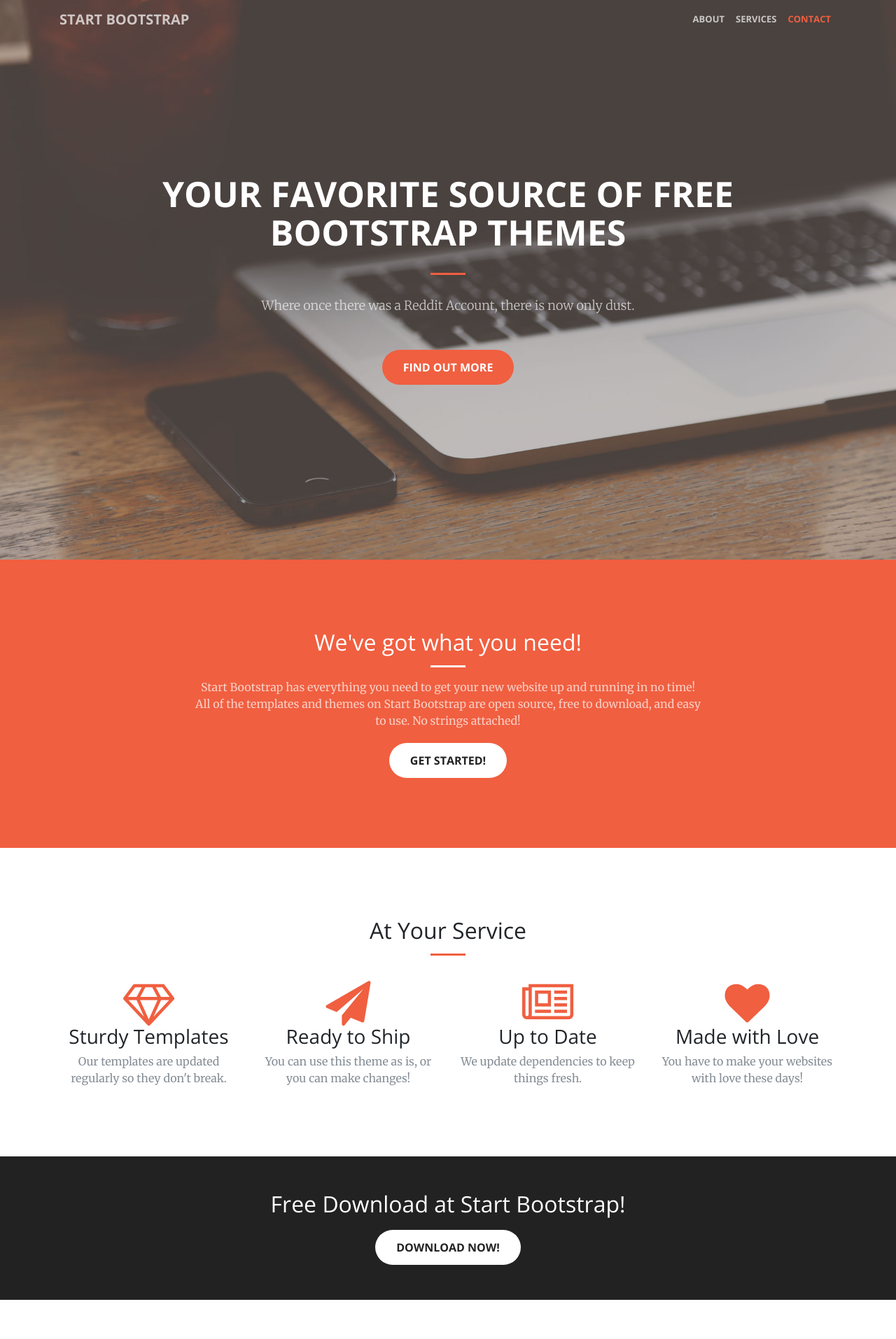
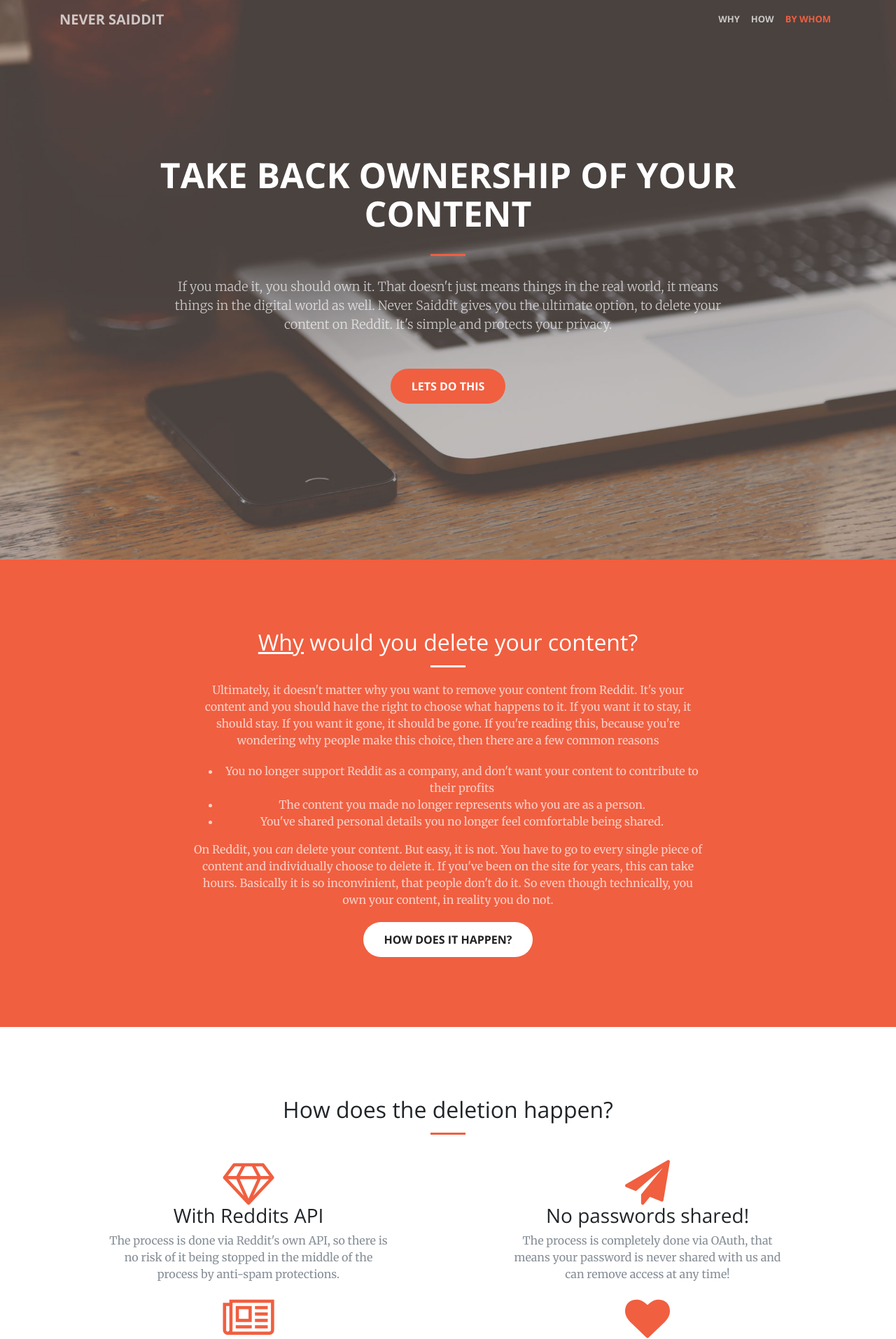
Before and after one commit to Damgaard/Never-Saiddit, a Django app: page / in a window 1280 px wide. Shown: the top 1914 px of the page at 70% size. Run offline with Django 3.2, Linux system fonts and the light colour scheme; parts of the project's set-up code (start-up, migrations or seed data) failed here and were passed over; some libraries are stand-ins or nearby versions.

Commit message:
Update copy

```diff
--- a/never_saiddit/templates/base.html
+++ b/never_saiddit/templates/base.html
@@ -50,20 +50,20 @@
     <!-- Navigation -->
     <nav class="navbar navbar-expand-lg navbar-light fixed-top" id="mainNav">
       <div class="container">
-        <a class="navbar-brand js-scroll-trigger" href="#page-top">Start Bootstrap</a>
+        <a class="navbar-brand js-scroll-trigger" href="#page-top">Never Saiddit</a>
         <button class="navbar-toggler navbar-toggler-right" type="button" data-toggle="collapse" data-target="#navbarResponsive" aria-controls="navbarResponsive" aria-expanded="false" aria-label="Toggle navigation">
           <span class="navbar-toggler-icon"></span>
         </button>
         <div class="collapse navbar-collapse" id="navbarResponsive">
           <ul class="navbar-nav ml-auto">
             <li class="nav-item">
-              <a class="nav-link js-scroll-trigger" href="#about">About</a>
+              <a class="nav-link js-scroll-trigger" href="#about">Why</a>
             </li>
             <li class="nav-item">
-              <a class="nav-link js-scroll-trigger" href="#services">Services</a>
+              <a class="nav-link js-scroll-trigger" href="#services">How</a>
             </li>
             <li class="nav-item">
-              <a class="nav-link js-scroll-trigger" href="#contact">Contact</a>
+              <a class="nav-link js-scroll-trigger" href="#contact">By Whom</a>
             </li>
           </ul>
         </div>
@@ -92,19 +92,21 @@
           <div class="col-lg-8 mx-auto text-center">
             <h2 class="section-heading">Let's Get In Touch!</h2>
             <hr class="primary">
-            <p>Ready to start your next project with us? That's great! Give us a call or send us an email and we will get back to you as soon as possible!</p>
+            <p>Did this project help you? Then I'd love to hear about it. And if you got any questions then you're also more than welcome to out to me by E-mail and I'll get back to you as soon as I'm able.</p>
           </div>
         </div>
         <div class="row">
-          <div class="col-lg-4 ml-auto text-center">
-            <i class="fa fa-phone fa-3x sr-contact"></i>
-            <p>123-456-6789</p>
+          <div class="col-lg-4 text-center">
+              <i class="fa fa-github fa-3x sr-contact"></i>
+              <p><a href="https://github.com/Damgaard">Damgaard</a></p>
           </div>
-          <div class="col-lg-4 mr-auto text-center">
-            <i class="fa fa-envelope-o fa-3x sr-contact"></i>
-            <p>
-              <a href="mailto:your-email@your-domain.com">feedback@startbootstrap.com</a>
-            </p>
+          <div class="col-lg-4 text-center">
+              <i class="fa fa-envelope-o fa-3x sr-contact"></i>
+              <p><a href="mailto:andreas.damgaard.p@gmail.com">andreas.damgaard.p@gmail.com</a></p>
+          </div>
+          <div class="col-lg-4 text-center">
+              <i class="fa fa-server fa-3x sr-contact"></i>
+              <p><a href="https://andreas-damgaard.com">Personal Website</a></p>
           </div>
         </div>
       </div>
--- a/never_saiddit/templates/pages/home.html
+++ b/never_saiddit/templates/pages/home.html
@@ -4,10 +4,13 @@
 <header class="masthead">
   <div class="header-content">
     <div class="header-content-inner">
-      <h1 id="homeHeading">Your Favorite Source of Free Bootstrap Themes</h1>
+      <h1 id="homeHeading">Take back ownership of your content</h1>
       <hr>
-      <p>Where once there was a Reddit Account, there is now only dust.</p>
-      <a class="btn btn-primary btn-xl js-scroll-trigger" href="{% url 'reddit:authorize' %}">Find Out More</a>
+      <p>If you made it, you should own it. That doesn't just means things in
+the real world, it means things in the digital world as well. Never Saiddit
+gives you the ultimate option, to delete your content on Reddit. It's simple
+and protects your privacy.</p>
+      <a class="btn btn-primary btn-xl js-scroll-trigger" href="{% url 'reddit:authorize' %}">Lets Do This</a>
     </div>
   </div>
 </header>
@@ -16,10 +19,32 @@
   <div class="container">
     <div class="row">
       <div class="col-lg-8 mx-auto text-center">
-        <h2 class="section-heading text-white">We've got what you need!</h2>
+        <h2 class="section-heading text-white"><u>Why</u> would you delete your content?</h2>
         <hr class="light">
-        <p class="text-faded">Start Bootstrap has everything you need to get your new website up and running in no time! All of the templates and themes on Start Bootstrap are open source, free to download, and easy to use. No strings attached!</p>
-        <a class="btn btn-default btn-xl js-scroll-trigger" href="#services">Get Started!</a>
+        <p class="text-faded">
+
+<p class="text-faded">Ultimately, it doesn't matter why you want to remove your
+content from Reddit. It's your content and you should have the right to choose
+what happens to it. If you want it to stay, it should stay. If you want it gone,
+it should be gone. If you're reading this, because you're wondering why people
+make this choice, then there are a few common reasons</p>
+
+<ul class="text-faded">
+  <li>You no longer support Reddit as a company, and don't want your content to contribute to their profits</li>
+  <li>The content you made no longer represents who you are as a person.</li>
+  <li>You've shared personal details you no longer feel comfortable being shared.</li>
+
+</ul>
+
+<p class="text-faded">On Reddit, you <em>can</em> delete your content. But
+easy, it is not. You have to go to every single piece of content and
+individually choose to delete it. If you've been on the site for years, this
+can take hours. Basically it is so inconvinient, that people don't do it. So
+even though technically, you own your content, in reality you do not.</p>
+
+</p>
+
+        <a class="btn btn-default btn-xl js-scroll-trigger" href="#services">How does it happen?</a>
       </div>
     </div>
   </div>
@@ -29,39 +54,39 @@
   <div class="container">
     <div class="row">
       <div class="col-lg-12 text-center">
-        <h2 class="section-heading">At Your Service</h2>
+        <h2 class="section-heading">How does the deletion happen?</h2>
         <hr class="primary">
       </div>
     </div>
   </div>
   <div class="container">
     <div class="row">
-      <div class="col-lg-3 col-md-6 text-center">
+      <div class="col-lg-6 col-md-12 text-center">
         <div class="service-box">
           <i class="fa fa-4x fa-diamond text-primary sr-icons"></i>
-          <h3>Sturdy Templates</h3>
-          <p class="text-muted">Our templates are updated regularly so they don't break.</p>
+          <h3>With Reddits API</h3>
+          <p class="text-muted">The process is done via Reddit's own API, so there is no risk of it being stopped in the middle of the process by anti-spam protections.</p>
         </div>
       </div>
-      <div class="col-lg-3 col-md-6 text-center">
+      <div class="col-lg-6 col-md-12 text-center">
         <div class="service-box">
           <i class="fa fa-4x fa-paper-plane text-primary sr-icons"></i>
-          <h3>Ready to Ship</h3>
-          <p class="text-muted">You can use this theme as is, or you can make changes!</p>
+          <h3>No passwords shared!</h3>
+          <p class="text-muted">The process is completely done via OAuth, that means your password is never shared with us and can remove access at any time!</p>
         </div>
       </div>
-      <div class="col-lg-3 col-md-6 text-center">
+      <div class="col-lg-6 col-md-12 text-center">
         <div class="service-box">
           <i class="fa fa-4x fa-newspaper-o text-primary sr-icons"></i>
-          <h3>Up to Date</h3>
-          <p class="text-muted">We update dependencies to keep things fresh.</p>
+          <h3>No need to be a geek</h3>
+          <p class="text-muted">You just click a few buttons, authorize us and then everything will be handled automatically by us. You don't need to setup a greasemonkey script, run a python script or any other thing that requires technical knowledge.</p>
         </div>
       </div>
-      <div class="col-lg-3 col-md-6 text-center">
+      <div class="col-lg-6 col-md-12 text-center">
         <div class="service-box">
           <i class="fa fa-4x fa-heart text-primary sr-icons"></i>
-          <h3>Made with Love</h3>
-          <p class="text-muted">You have to make your websites with love these days!</p>
+          <h3>Complete the process in a single go</h3>
+          <p class="text-muted">Some tools limit you to the last 1000 comments or submissions, requirering the tool to be run over and over again. We do not, run once and the process will be completed in one go.</p>
         </div>
       </div>
     </div>
@@ -70,8 +95,9 @@
 
 <div class="call-to-action bg-dark">
   <div class="container text-center">
-    <h2>Free Download at Start Bootstrap!</h2>
-    <a class="btn btn-default btn-xl sr-button" href="http://startbootstrap.com/template-overviews/creative/">Download Now!</a>
+    <h2>Ready to reclaim your ownership?</h2>
+
+    <a class="btn btn-primary btn-xl js-scroll-trigger" href="{% url 'reddit:authorize' %}">Lets Do This</a>
   </div>
 </div>
 {% endblock %}
```
